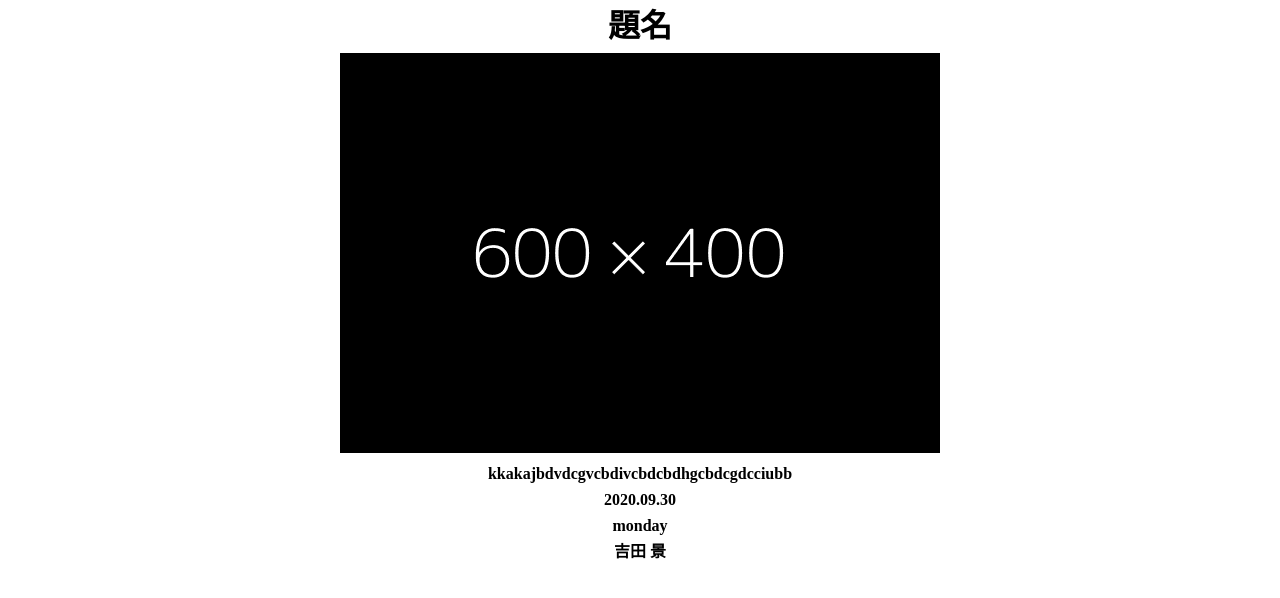
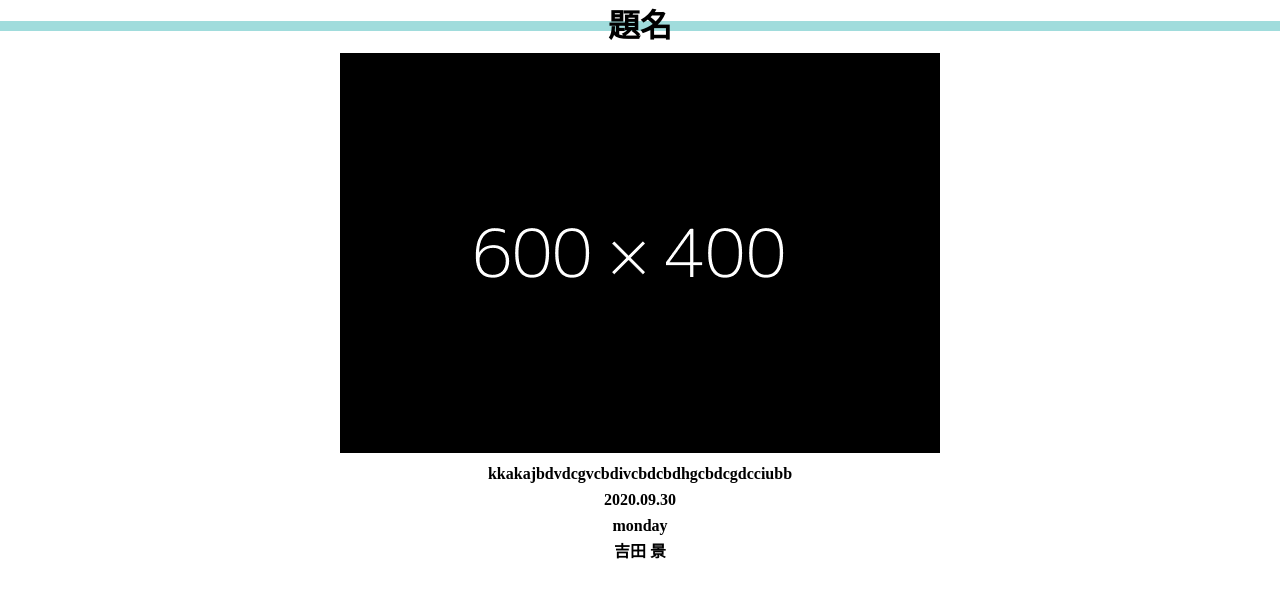
Before and after one commit to tmm271618-ux/KTK.gift.io, a plain HTML site: page news/index.html in a window 1280 px wide. Drawn offline with Linux system fonts and the light colour scheme.

Commit message:
Update style_news.css

```diff
--- a/news/style_news.css
+++ b/news/style_news.css
@@ -21,3 +21,7 @@ div {
     background-color: aqua;
     left: 30px;
 }
+
+h1 {
+    background-color:rgb(160, 220, 220);
+}
```
